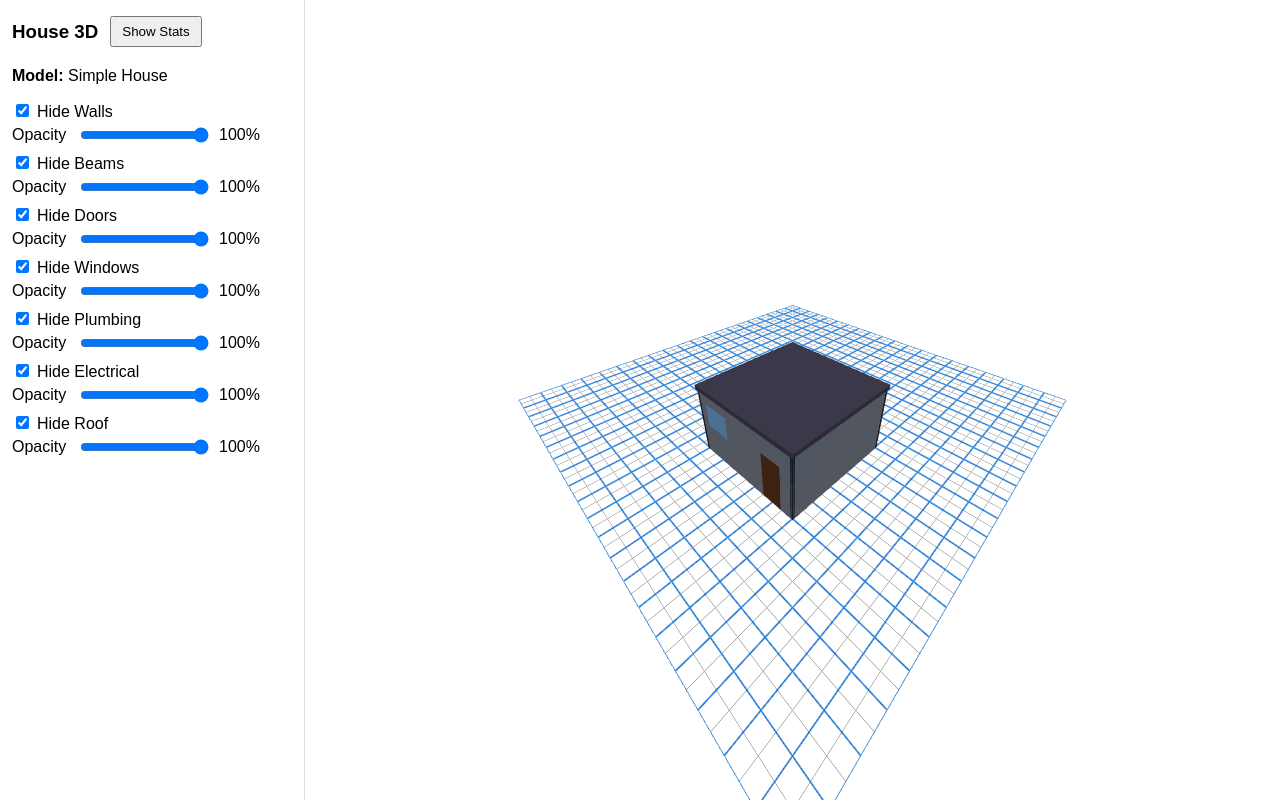
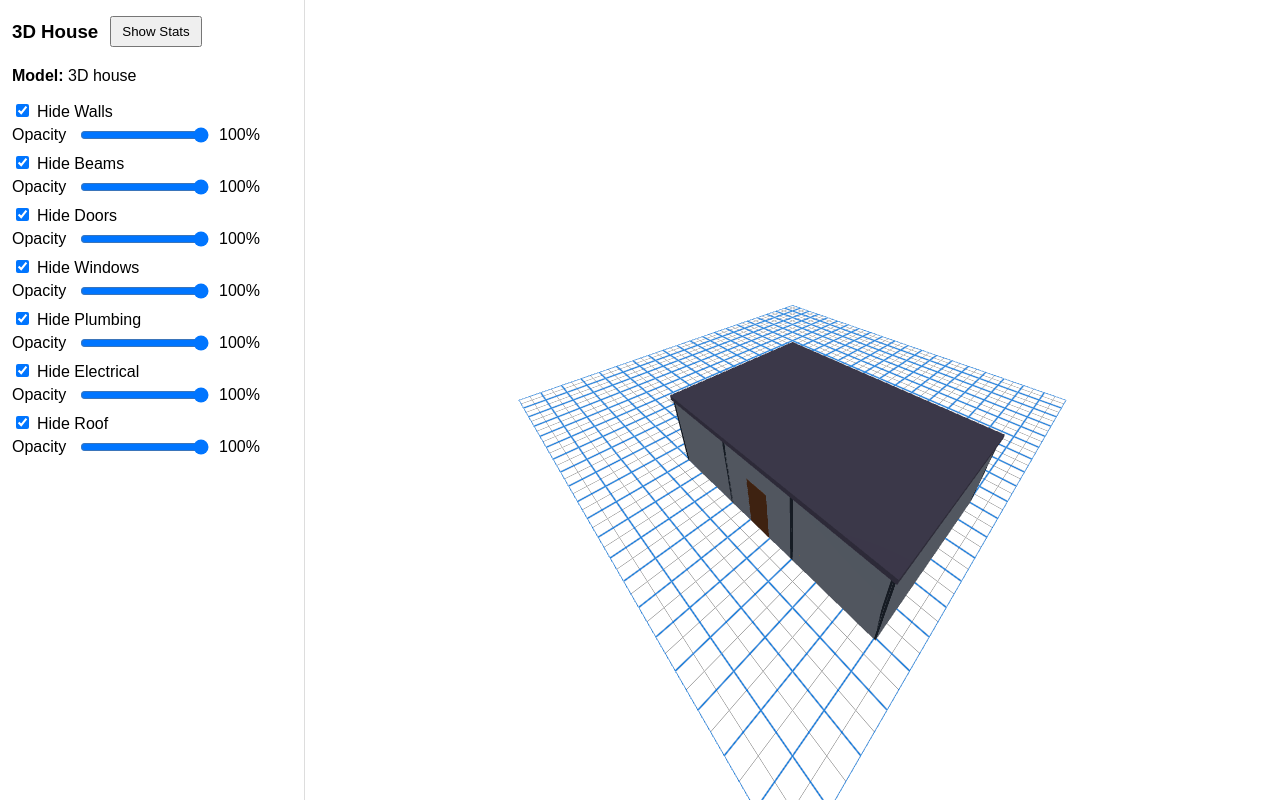
Before and after one commit to JuanBain/Prueba_three_js, a React (Vite) app: page / in a window 1280 px wide. Built offline with nearby package versions, Linux system fonts and the light colour scheme; the HTML template or start-up script is replaced by a standard one.

Commit message:
Add new logic for walls with doors or windows

```diff
--- a/src/App.jsx
+++ b/src/App.jsx
@@ -79,6 +79,8 @@ export default function App() {
             defaults={data?.defaults}
             opacity={layers.walls.opacity}
             color={data?.defaults?.colors?.walls}
+            windows={data?.layers?.windows}
+            doors={data?.layers?.doors}
           />
 
           <BeamsGroup
--- a/src/Components/Sidebar.jsx
+++ b/src/Components/Sidebar.jsx
@@ -13,7 +13,7 @@ export default function Sidebar({
     return (
         <div className="sidebar" style={{ width: 280, padding: 12, borderRight: '1px solid #ddd', overflow: 'auto' }}>
             <div style={{ display: 'flex', alignItems: 'center', gap: 8 }}>
-                <h3 style={{ margin: 0 }}>House 3D</h3>
+                <h3 style={{ margin: 0 }}> 3D House</h3>
                 <button onClick={() => setShowStats((s) => !s)}>
                     {showStats ? 'Hide Stats' : 'Show Stats'}
                 </button>
--- a/src/Components/Walls.jsx
+++ b/src/Components/Walls.jsx
@@ -1,5 +1,6 @@
-
-import SimpleWallUtils from '../Utils/WallUtils'
+import React from 'react'
+import * as THREE from 'three'
+import Doors from './Doors'
 
 export default function Walls({ start, end, height, thickness, color, opacity }) {
   if (opacity === 0) return null
--- a/src/Models/SimpleHouse.json
+++ b/src/Models/SimpleHouse.json
@@ -1,8 +1,8 @@
 {
   "version": "1.0.0",
   "meta": {
-    "name": "Simple House",
-    "description": "Technical test",
+    "name": "3D house",
+    "description": "Technical Interview",
     "origin": [
       0,
       0,
@@ -11,7 +11,7 @@
   },
   "defaults": {
     "wallHeight": 3.0,
-    "wallThickness": 0.2,
+    "wallThickness": 0.1,
     "pipeRadius": 0.05,
     "cableRadius": 0.02,
     "colors": {
@@ -33,7 +33,7 @@
           0
         ],
         "end": [
-          5,
+          9,
           0,
           0
         ],
@@ -42,28 +42,28 @@
       },
       {
         "start": [
-          5,
+          9,
           0,
           0
         ],
         "end": [
-          5,
+          9,
           0,
-          5
+          6
         ],
         "height": 3.0,
         "thickness": 0.1
       },
       {
         "start": [
-          5,
+          9,
           0,
-          5
+          6
         ],
         "end": [
           0,
           0,
-          5
+          6
         ],
         "height": 3.0,
         "thickness": 0.1
@@ -72,7 +72,7 @@
         "start": [
           0,
           0,
-          5
+          6
         ],
         "end": [
           0,
@@ -81,26 +81,66 @@
         ],
         "height": 3.0,
         "thickness": 0.1
+      },
+      {
+        "start": [
+          3,
+          0,
+          0
+        ],
+        "end": [
+          3,
+          0,
+          6
+        ],
+        "height": 3.0,
+        "thickness": 0.1
+      },
+      {
+        "start": [
+          6,
+          0,
+          0
+        ],
+        "end": [
+          6,
+          0,
+          6
+        ],
+        "height": 3.0,
+        "thickness": 0.1
       }
     ],
     "windows": [
       {
         "center": [
-          3,
-          2,
+          1.5,
+          1.2,
           0
         ],
         "size": [
-          1,
+          1.2,
           1.0,
           0.11
         ]
       },
       {
         "center": [
-          1,
-          2,
-          5
+          4.5,
+          1.2,
+          0
+        ],
+        "size": [
+          1.2,
+          1.0,
+          0.11
+        ]
+      },
+      {
+        "center": [
+          7.5,
+          1.2,
+          0
         ],
         "size": [
           1.2,
@@ -112,29 +152,57 @@
     "doors": [
       {
         "center": [
-          4,
-          1.1,
-          5
+          4.5,
+          1.05,
+          6
         ],
         "size": [
           0.9,
           2.1,
           0.11
         ]
+      },
+      {
+        "center": [
+          3,
+          1.05,
+          3
+        ],
+        "size": [
+          0.11,
+          2.1,
+          0.9
+        ]
+      },
+      {
+        "center": [
+          6,
+          1.05,
+          3
+        ],
+        "size": [
+          0.11,
+          2.1,
+          0.9
+        ]
       }
     ],
     "roof": {
       "type": "flat",
       "position": [
-        2.5,
+        4.5,
         3.1,
-        2.5
+        3.0
       ],
       "size": [
-        5.2,
+        9.2,
         0.2,
-        5.2
-      ]
+        6.2
+      ],
+      "material": {
+        "color": "#6f6b80",
+        "opacity": 0.98
+      }
     },
     "beams": [
       {
@@ -149,68 +217,120 @@
           0
         ],
         "profile": {
-          "size": [
-            0.1,
-            0.1,
-            0.1
-          ]
+          "type": "cyl",
+          "radius": 0.06
         }
       },
       {
         "start": [
-          5,
+          9,
           0.0,
           0
         ],
         "end": [
-          5,
+          9,
           3.0,
           0
         ],
         "profile": {
-          "size": [
-            0.1,
-            0.1,
-            0.1
-          ]
+          "type": "cyl",
+          "radius": 0.06
         }
       },
       {
         "start": [
           0,
           0.0,
-          5
+          6
         ],
         "end": [
           0,
           3.0,
-          5
+          6
         ],
         "profile": {
-          "size": [
-            0.1,
-            0.1,
-            0.1
-          ]
+          "type": "cyl",
+          "radius": 0.06
         }
       },
       {
         "start": [
-          5,
+          9,
           0.0,
-          5
+          6
         ],
         "end": [
-          5,
+          9,
           3.0,
-          5
+          6
         ],
         "profile": {
-          "size": [
-            0.1,
-            0.1,
-            0.1
-          ]
+          "type": "cyl",
+          "radius": 0.06
+        }
+      },
+      {
+        "start": [
+          3,
+          0.0,
+          0
+        ],
+        "end": [
+          3,
+          3.0,
+          0
+        ],
+        "profile": {
+          "type": "cyl",
+          "radius": 0.06
+        }
+      },
+      {
+        "start": [
+          3,
+          0.0,
+          6
+        ],
+        "end": [
+          3,
+          3.0,
+          6
+        ],
+        "profile": {
+          "type": "cyl",
+          "radius": 0.06
+        }
+      },
+      {
+        "start": [
+          6,
+          0.0,
+          0
+        ],
+        "end": [
+          6,
+          3.0,
+          0
+        ],
+        "profile": {
+          "type": "cyl",
+          "radius": 0.06
+        }
+      },
+      {
+        "start": [
+          6,
+          0.0,
+          6
+        ],
+        "end": [
+          6,
+          3.0,
+          6
+        ],
+        "profile": {
+          "type": "cyl",
+          "radius": 0.06
         }
       }
     ],
@@ -218,74 +338,154 @@
       {
         "points": [
           [
-            0.1,
             0.2,
-            0.6
+            0.2,
+            0.5
           ],
           [
-            0.1,
+            2.8,
             0.2,
-            4.9
+            0.5
           ],
           [
-            2.5,
+            2.8,
+            1.0,
+            1.0
+          ]
+        ],
+        "radius": 0.05,
+        "material": {
+          "color": "#60A5FA",
+          "opacity": 0.9
+        }
+      },
+      {
+        "points": [
+          [
+            3.2,
             0.2,
-            4.9
+            0.5
           ],
           [
-            2.5,
+            5.8,
+            0.2,
+            0.5
+          ],
+          [
+            5.8,
             1.0,
-            4.9
+            1.0
           ]
         ],
-        "radius": 0.05
+        "radius": 0.05,
+        "material": {
+          "color": "#60A5FA",
+          "opacity": 0.9
+        }
       }
     ],
     "electrical": [
       {
         "points": [
           [
-            4.9,
-            -0.2,
-            0.6
+            0.1,
+            0.3,
+            0.1
           ],
           [
-            4.9,
+            2.9,
             0.3,
-            0.6
+            0.1
           ],
           [
-            4.9,
+            2.9,
             0.3,
-            4.9
+            5.9
           ],
           [
-            4.5,
+            0.1,
             0.3,
-            4.9
+            5.9
+          ],
+          [
+            0.1,
+            0.3,
+            0.1
           ]
         ],
-        "radius": 0.02
+        "radius": 0.02,
+        "material": {
+          "color": "#F59E0B",
+          "opacity": 0.9
+        }
       },
       {
         "points": [
           [
-            0.1,
-            -0.2,
-            0.2
+            3.1,
+            0.3,
+            0.1
           ],
           [
-            0.1,
+            5.9,
             0.3,
-            0.2
+            0.1
           ],
           [
-            0.1,
+            5.9,
             0.3,
-            3
+            5.9
+          ],
+          [
+            3.1,
+            0.3,
+            5.9
+          ],
+          [
+            3.1,
+            0.3,
+            0.1
           ]
         ],
-        "radius": 0.02
+        "radius": 0.02,
+        "material": {
+          "color": "#F59E0B",
+          "opacity": 0.9
+        }
+      },
+      {
+        "points": [
+          [
+            6.1,
+            0.3,
+            0.1
+          ],
+          [
+            8.9,
+            0.3,
+            0.1
+          ],
+          [
+            8.9,
+            0.3,
+            5.9
+          ],
+          [
+            6.1,
+            0.3,
+            5.9
+          ],
+          [
+            6.1,
+            0.3,
+            0.1
+          ]
+        ],
+        "radius": 0.02,
+        "material": {
+          "color": "#F59E0B",
+          "opacity": 0.9
+        }
       }
     ]
   }
--- a/src/Scene/WallsGroup.jsx
+++ b/src/Scene/WallsGroup.jsx
@@ -1,20 +1,149 @@
-import React from 'react'
-import Walls from '../Components/Walls'
+// src/Scene/WallsGroup.jsx
+import React, { useMemo, useEffect } from 'react'
+import * as THREE from 'three'
+import { invalidate } from '@react-three/fiber'
 
-export default function WallsGroup({ showWalls, walls, defaults, color, opacity }) {
-    if (!showWalls || !walls) return null
+
+export default function WallsGroup({
+    showWalls = true,
+    walls = [],
+    defaults = {},
+    opacity = 1,
+    color = '#9CA3AF',
+    windows = [],
+    doors = [],
+}) {
+    const defH = defaults?.wallHeight ?? 3
+    const defT = defaults?.wallThickness ?? 0.2
+
+    const material = useMemo(() => {
+        const m = new THREE.MeshStandardMaterial({
+            color,
+            transparent: opacity < 1,
+            depthWrite: opacity >= 1,
+            opacity,
+        })
+        return m
+    }, [color])
+
+    useEffect(() => {
+        material.opacity = opacity
+        material.transparent = opacity < 1
+        material.depthWrite = opacity >= 1
+        material.needsUpdate = true
+        invalidate()
+    }, [opacity, material])
+
+    const allOpenings = useMemo(() => {
+        const ds = (doors ?? []).map(o => ({ ...o, _kind: 'door' }))
+        const ws = (windows ?? []).map(o => ({ ...o, _kind: 'window' }))
+        return [...ds, ...ws]
+    }, [doors, windows])
+
+    const wallEntries = useMemo(() => {
+        if (!walls?.length) return []
+
+        const EPS = 1e-3
+        const entries = []
+
+        const s2 = new THREE.Vector2()
+        const e2 = new THREE.Vector2()
+        const dir2 = new THREE.Vector2()
+        const uDir = new THREE.Vector2()
+        const nDir = new THREE.Vector2()
+
+        for (let i = 0; i < walls.length; i++) {
+            const w = walls[i]
+            const height = w.height ?? defH
+            const thickness = w.thickness ?? defT
+
+            s2.set(w.start[0], w.start[2])
+            e2.set(w.end[0], w.end[2])
+            dir2.copy(e2).sub(s2)
+            const length = dir2.length()
+            if (length <= EPS) continue
+
+            uDir.copy(dir2).normalize()
+            nDir.set(-uDir.y, uDir.x)
+
+            const shape = new THREE.Shape()
+            shape.moveTo(0, 0)
+            shape.lineTo(length, 0)
+            shape.lineTo(length, height)
+            shape.lineTo(0, height)
+            shape.lineTo(0, 0)
+
+            for (const o of allOpenings) {
+                const c = o.center
+                const size = o.size ?? [0.9, 2.0, thickness]
+                const ow = size[0]
+                const oh = size[1]
+                const od = size[2] ?? thickness
+
+                const p2 = new THREE.Vector2(c[0], c[2]).sub(s2)
+                const u = p2.dot(uDir)
+                const v = p2.dot(nDir)
+
+                const withinU = u >= -ow / 2 - EPS && u <= length + ow / 2 + EPS
+                const nearWall = Math.abs(v) <= (thickness / 2 + od / 2 + 1e-2)
+                const withinHeight = (c[1] - oh / 2) <= (height + EPS) && (c[1] + oh / 2) >= -EPS
+                if (!(withinU && nearWall && withinHeight)) continue
+
+                let left = u - ow / 2
+                let right = u + ow / 2
+                let bottom = c[1] - oh / 2
+                let top = c[1] + oh / 2
+
+                left = Math.max(left, EPS)
+                right = Math.min(right, length - EPS)
+                bottom = Math.max(bottom, EPS)
+                top = Math.min(top, height - EPS)
+                if (right - left <= EPS || top - bottom <= EPS) continue
+
+                const hole = new THREE.Path()
+                hole.moveTo(left, bottom)
+                hole.lineTo(right, bottom)
+                hole.lineTo(right, top)
+                hole.lineTo(left, top)
+                hole.lineTo(left, bottom)
+                shape.holes.push(hole)
+            }
+
+            const geo = new THREE.ExtrudeGeometry(shape, {
+                depth: thickness,
+                bevelEnabled: false,
+                steps: 1,
+                curveSegments: 8,
+            })
+
+            geo.translate(-length / 2, -height / 2, -thickness / 2)
+
+            const s3 = new THREE.Vector3(w.start[0], 0, w.start[2])
+            const e3 = new THREE.Vector3(w.end[0], 0, w.end[2])
+            const center = s3.clone().add(e3).multiplyScalar(0.5)
+            center.y = height / 2
+            const dir3 = e3.clone().sub(s3)
+            const yaw = Math.atan2(dir3.z, dir3.x)
+
+            entries.push({ geometry: geo, center, yaw })
+        }
+
+        return entries
+    }, [walls, defH, defT, allOpenings])
+
     return (
-        <>
-            {walls.map((w, i) => (
-                <Walls
+        <group visible={showWalls}>
+            {wallEntries.map((w, i) => (
+                <mesh
                     key={i}
-                    {...w}
-                    height={w.height ?? defaults?.wallHeight ?? 3}
-                    thickness={w.thickness ?? defaults?.wallThickness ?? 0.2}
-                    opacity={opacity ?? 1.0}
-                    color={color}
+                    geometry={w.geometry}
+                    material={material}
+                    position={w.center}
+                    rotation={[0, w.yaw, 0]}
+                    castShadow
+                    receiveShadow
                 />
             ))}
-        </>
+        </group>
     )
 }
```
Also changed, not shown: src/Components/Beams.jsx (+11 -4 lines), src/Utils/BeamsUtils.js (deleted, +0 -17 lines), src/Utils/WallUtils.js (deleted, +0 -14 lines), 1 other file (tests, documents, lock files or other folders).
